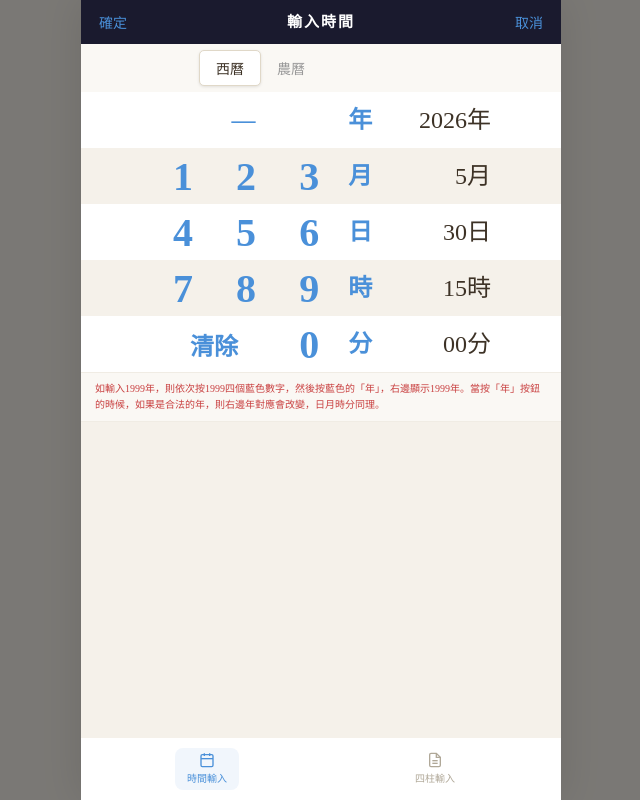
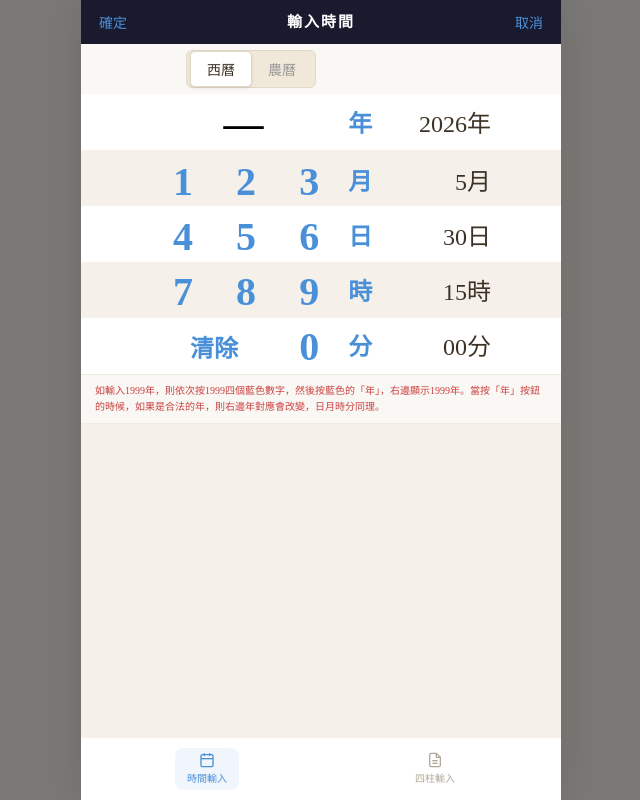
Before and after one commit to juguangbazi/juguangbazi, a website: page index.html in a window 1280 px wide. Both pictures are taken after a click on the button "輸入時間". Shown: the whole page, without its empty margins (319-959 px from the left). Drawn offline with Linux system fonts and the light colour scheme.

Commit message:
缓冲栏40px黑体、交替色铺满全宽、闰月选择器优化

```diff
--- a/css/style.css
+++ b/css/style.css
@@ -3133,7 +3133,7 @@ body {
   font-size: 13px;
 }
 .picker-cal-bar{display:flex;justify-content:center;gap:10px;padding:6px 14px;background:#faf8f4;border:none;flex-shrink:0;align-items:center}
-\.cal-segmented{display:flex;background:#f0e8d8;border-radius:6px;padding:0;border:1px solid #e0d8c8;flex-shrink:0;min-width:130px;justify-content:center}
+.cal-segmented{display:flex;background:#f0e8d8;border-radius:6px;padding:0;border:1px solid #e0d8c8;flex-shrink:0;min-width:130px;justify-content:center}
 .pcal-btn{padding:7px 16px;border:none;background:transparent;color:#999;font-size:14px;cursor:pointer;border-radius:5px}
 .pcal-btn.active{background:#fff;color:var(--text-primary);box-shadow:0 1px 3px rgba(0,0,0,0.1);border:1px solid #e0d8c8}
 .leap-toggle{display:flex;visibility:hidden}.leap-toggle.show{visibility:visible}
@@ -3151,13 +3151,13 @@ body {
 .kp-clear{font-size:24px;font-weight:bold;color:#999;background:transparent;border:none;cursor:pointer;display:flex;align-items:center;justify-content:center}
 .kp-row-bottom{grid-template-columns:repeat(3,1fr)}.kp-row-bottom .kp-clear{grid-column:1/3}.kp-row-bottom .kp-num{grid-column:3}
 .pline{flex:1;display:flex;align-items:center;padding:0 8px;border:none;background:transparent}
-\.pline:nth-child(odd){background:#fff}.pline:nth-child(even){background:#fff}
+.pline:nth-child(odd){background:#fff}.pline:nth-child(even){background:#fff}
 .picker-inner{padding:0}
 .picker-body{display:flex;flex-direction:column;height:35vh;background:linear-gradient(to bottom,#fff 0%,#fff 20%,var(--bg-primary) 20%,var(--bg-primary) 40%,#fff 40%,#fff 60%,var(--bg-primary) 60%,var(--bg-primary) 80%,#fff 80%,#fff 100%);overflow:hidden}
 .pb-row{display:flex;align-items:center;flex:1}
 .pb-left{width:54%;flex:none;display:flex;align-items:center;justify-content:center;padding-left:5em}
 .pb-right{flex:1;display:flex;align-items:center;padding-right:5em}
-.pb-buf{font-size:24px;color:#4a90d9;font-weight:900;letter-spacing:4px}
+.pb-buf{font-size:40px;color:#000;font-weight:900;letter-spacing:4px}
 .pb-right .pline-btn,.pline-btn{width:40px;padding:0;background:transparent;color:#4a90d9;border:none;font-size:24px;font-weight:900;cursor:pointer;flex-shrink:0;display:flex;align-items:center;justify-content:center}
 .pb-right .pline-val,.pline-val{flex:1;text-align:right;font-size:24px;color:#3d3226;padding-right:0;white-space:nowrap}
 .kp-row{display:grid;grid-template-columns:repeat(3,1fr);width:100%;gap:0;padding:0}
```
